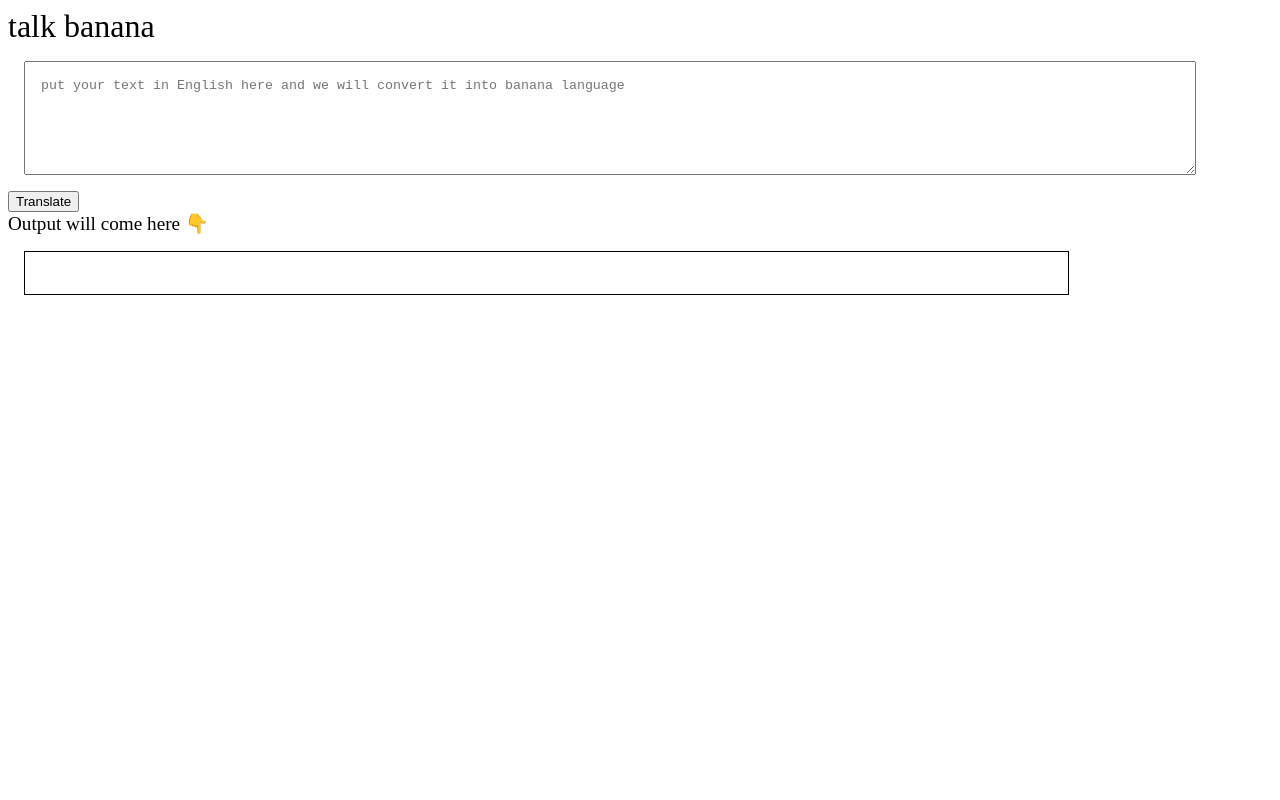
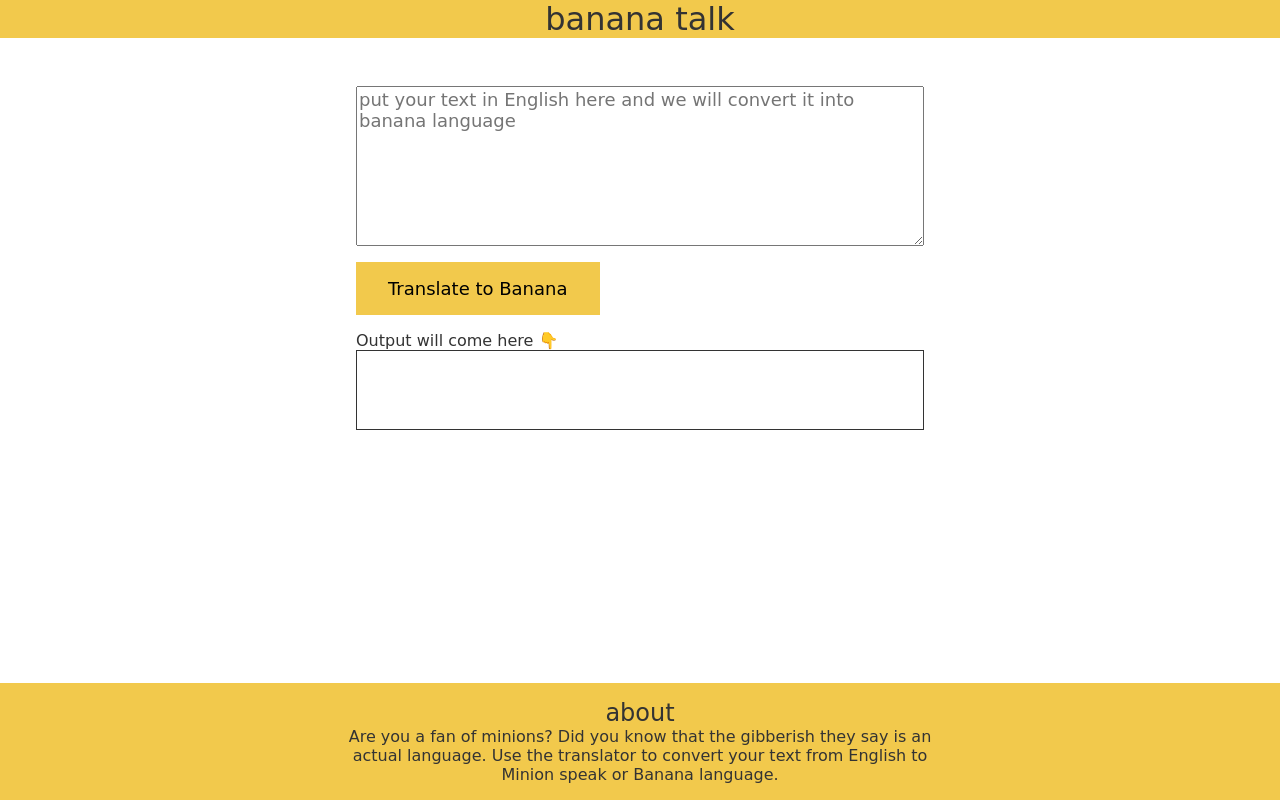
Before and after one commit to AnujTiwari27/banana-speak, a plain HTML site: page index.html in a window 1280 px wide. Drawn offline with Linux system fonts and the light colour scheme.

Commit message:
complete

```diff
--- a/index.html
+++ b/index.html
@@ -5,33 +5,99 @@
     <meta name="viewport" content="width=device-width, initial-scale=1.0">
     <title>banana speak</title>
     <style>
-        textarea{
-            width: 90%;
-            height: 10vh;
-            display: block;
-            margin: 1rem;
-            padding: 1rem;
-        }
+    * {
+    box-sizing: border-box;
+}
 
-        #output {
-            border: 1px solid black;
-            height: 10px;
-            width: 80%;
-            margin: 1rem;
-            padding: 1rem;
-        }
+:root {
+    --primary: #F2C94C;
+    --black: #333333;
+    --width-break:600px
+}
+
+body {
+    margin: 0;
+    font-family: 'Kalam', cursive;
+    color: #333333;
+}
+
+nav {
+    background-color: var(--primary);
+    text-align: center;
+}
+
+main {
+    margin: auto;
+    padding: 1rem;
+    max-width: var(--width-break);
+}
+
+textarea {
+    box-sizing: border-box;
+    display: block;
+    width: 100%;
+    min-height: 20vh;
+    margin-top: 2rem;
+    font-size: large;
+    font-family: inherit;
+}
+
+#btn-translate {
+    background-color: var(--primary);
+    border: none;
+    margin: 1rem 0rem;
+    padding: 1rem 2rem;
+    font-family: 'Kalam', cursive;
+    font-size: large;
+}
+
+
+#output {
+    box-sizing: border-box;
+    width: 100%;
+    min-height: 10vh;
+    max-height: 20vh;
+    overflow:scroll;
+    border: 1px solid var(--black);
+}
+
+footer {
+    position: fixed;
+    bottom: 0;
+    width: 100%;
+    padding: 1rem;
+    background-color: var(--primary);
+    text-align: center;
+}
+
+footer p {
+    max-width: var(--width-break);
+    margin: auto;
+}
     </style>
 
 <body>
     <nav>
-        <div style="font-size: 2rem; padding: 1 rem">talk banana</div>
+        <div style="font-size: 2rem; padding: 1 rem;">
+             banana talk
+            </div>
     </nav>
+    <main>
     <textarea id="txt-input"
     placeholder="put your text in English here and we will convert it into banana language"></textarea>
-    <button id="btn-translate">Translate</button>
+    <button id="btn-translate">Translate to Banana</button>
 
-    <div style="font-size: larger;">Output will come here 👇</div>
-    <div id="output"></div>
+    <div>Output will come here 👇</div>
+    <div id="output" style="padding: 1rem; font-size: large;"></div>
+
+    </main>
+
+    <footer>
+        <div style="font-size: x-large;">about</div>
+        <p>Are you a fan of minions? Did you know that the gibberish they say is an actual language. Use the translator
+            to convert your text from English to Minion speak or Banana language.</p>
+    </footer>
+
 
     <script src="app.js" type="text/javascript"></script>
 
```
